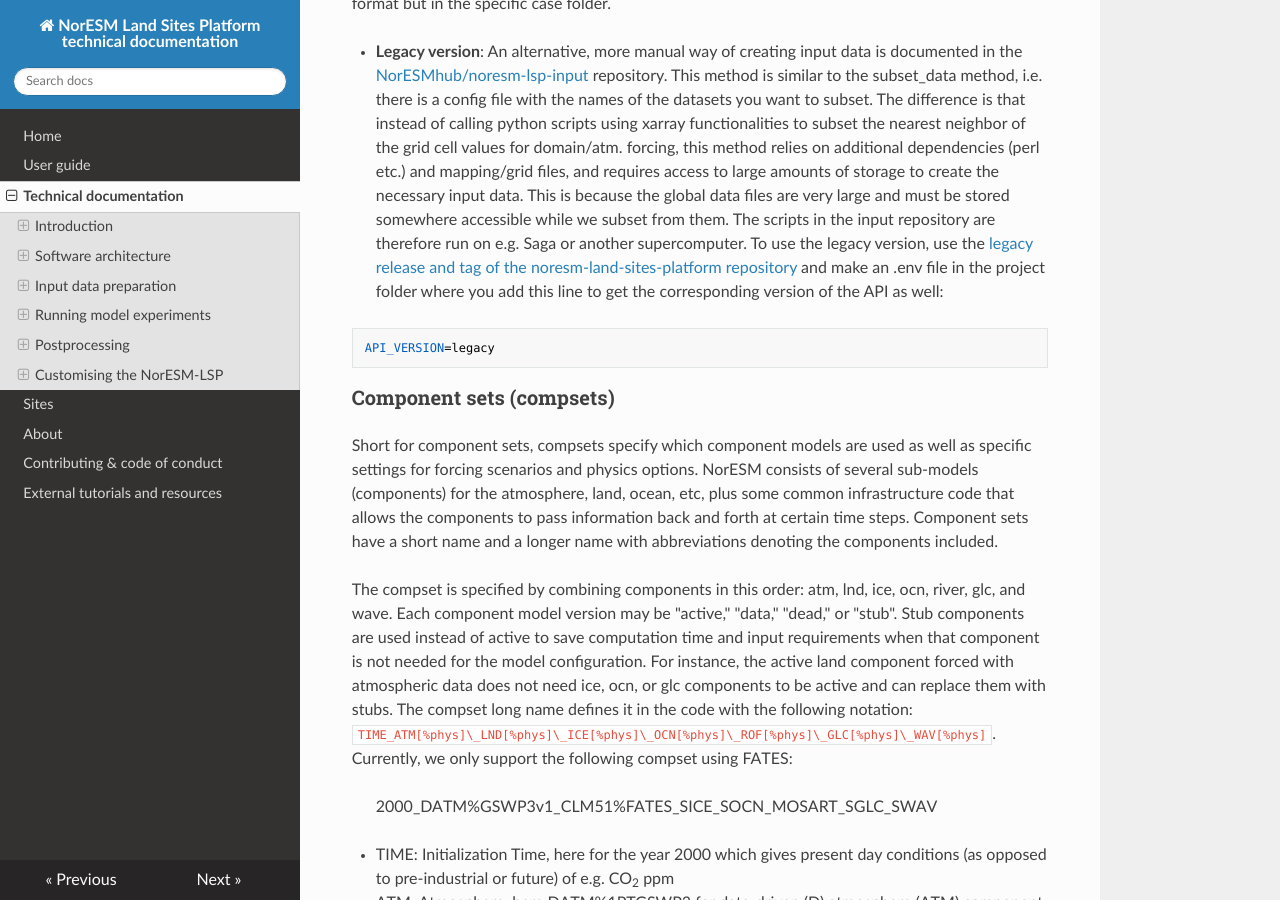
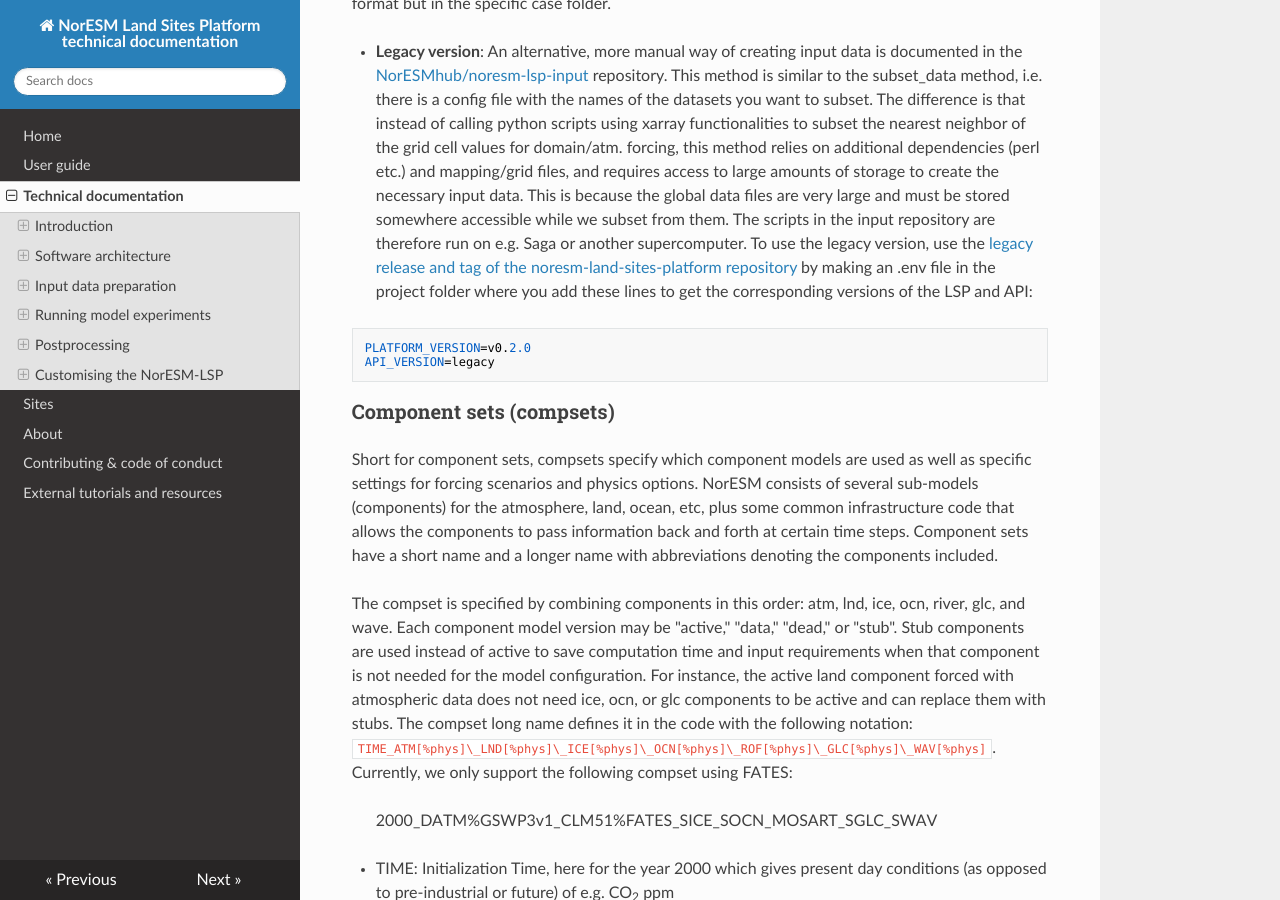
Before and after one commit to NorESMhub/noresm-land-sites-platform, an MkDocs documentation site: the page built from docs/documentation.md, in a window 1280 px wide and 900 px high, scrolled down 7342 px. Built offline with MkDocs 1.6.1, drawn with Linux system fonts in a browser that asks for light colours; nearby versions of some CDN libraries.

Commit message:
update legacy info

````diff
--- a/docs/documentation.md
+++ b/docs/documentation.md
@@ -134,9 +134,10 @@ Input data is created using NCAR's `subset_data` [script to subset atmospheric f
 
 The versioned input data are [in a shared folder on sigma2.no](https://ns2806k.webs.sigma2.no/EMERALD/EMERALD_platform/inputdata_noresm_landsites/). The .tar files are compressed and can be opened as a folder with e.g. 7-zip by right-clicking and choosing 'open archive', and used after extracting (unzipping). The data files are stored in [.nc (NetCDF)](https://www.unidata.ucar.edu/software/netcdf/) format, which can be viewed using [Panoply](https://www.giss.nasa.gov/tools/panoply/), or packages in Python or [R](https://cran.r-project.org/web/packages/ncdf4/index.html). The output data from simulations are stored in the same format but in the specific case folder.
 
-- **Legacy version**: An alternative, more manual way of creating input data is documented in the [NorESMhub/noresm-lsp-input](https://github.com/NorESMhub/noresm-lsp-input) repository. This method is similar to the subset_data method, i.e. there is a config file with the names of the datasets you want to subset. The difference is that instead of calling python scripts using xarray functionalities to subset the nearest neighbor of the grid cell values for domain/atm. forcing, this method relies on additional dependencies (perl etc.) and mapping/grid files, and requires access to large amounts of storage to create the necessary input data. This is because the global data files are very large and must be stored somewhere accessible while we subset from them. The scripts in the input repository are therefore run on e.g. Saga or another supercomputer. To use the legacy version, use the [legacy release and tag of the noresm-land-sites-platform repository](https://github.com/NorESMhub/noresm-land-sites-platform/releases/tag/v0.2.0) and make an .env file in the project folder where you add this line to get the corresponding version of the API as well:
+- **Legacy version**: An alternative, more manual way of creating input data is documented in the [NorESMhub/noresm-lsp-input](https://github.com/NorESMhub/noresm-lsp-input) repository. This method is similar to the subset_data method, i.e. there is a config file with the names of the datasets you want to subset. The difference is that instead of calling python scripts using xarray functionalities to subset the nearest neighbor of the grid cell values for domain/atm. forcing, this method relies on additional dependencies (perl etc.) and mapping/grid files, and requires access to large amounts of storage to create the necessary input data. This is because the global data files are very large and must be stored somewhere accessible while we subset from them. The scripts in the input repository are therefore run on e.g. Saga or another supercomputer. To use the legacy version, use the [legacy release and tag of the noresm-land-sites-platform repository](https://github.com/NorESMhub/noresm-land-sites-platform/releases/tag/v0.2.0) by making an .env file in the project folder where you add these lines to get the corresponding versions of the LSP and API:
 
 ```
+PLATFORM_VERSION=v0.2.0
 API_VERSION=legacy
 ```
 
````
